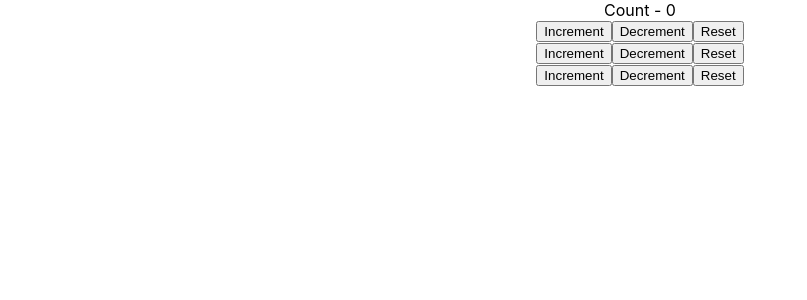
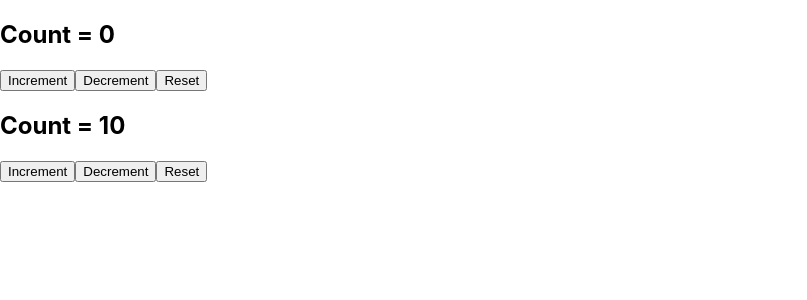
Before and after one commit to clint-gitahi/teachhooks, a React (Create React App) app: page / in a window 1280 px wide. Shown: the top 300 px of the page, without its empty margins (0-807 px from the left). Built offline with nearby package versions, Linux system fonts and the light colour scheme.

Commit message:
make a counter customerHook.

```diff
--- a/src/App.js
+++ b/src/App.js
@@ -7,42 +7,55 @@
 // import DataFetching from './Datafetching'
 // import CountReducer from './CounterReducer'
 // import CountReducerTwo from './CounterTwoReducer'
-import ComponentA from './components/ComponentA'
-import ComponentB from './components/ComponentB'
-import ComponentC from './components/ComponentC'
+// import ComponentA from './components/ComponentA'
+// import ComponentB from './components/ComponentB'
+// import ComponentC from './components/ComponentC'
+import CounterOne from './customHooks/CounterOne'
+import CounterTwo from './customHooks/CounterTwo'
 
-export const CountContext = React.createContext()
+// import DataFetchingReducer from './partTwo/DataFetchingReducer'
 
-const initialState = 0;
-const reducer = (state, action) => {
-  switch (action) {
-    case 'increment':
-      return state + 1;
-    case 'decrement':
-      return state - 1;
-    case 'reset':
-      return initialState;
-    default:
-      return state;
-  }
-}
+// export const CountContext = React.createContext()
+
+// const initialState = 0;
+// const reducer = (state, action) => {
+//   switch (action) {
+//     case 'increment':
+//       return state + 1;
+//     case 'decrement':
+//       return state - 1;
+//     case 'reset':
+//       return initialState;
+//     default:
+//       return state;
+//   }
+// }
+
+// function App() {
+
+//   const [count, dispatch] = useReducer(reducer, initialState)
+//   return (
+//     <CountContext.Provider
+//       value={{ countState: count, countDispatch: dispatch }}
+//     >
+//       <div className="App">
+
+//         Count - {count}
+//         <ComponentA />
+//         <ComponentB />
+//         <ComponentC />
+//       </div>
+//     </CountContext.Provider>
+//   );
+// }
 
 function App() {
-
-  const [count, dispatch] = useReducer(reducer, initialState)
   return (
-    <CountContext.Provider
-      value={{ countState: count, countDispatch: dispatch }}
-    >
-      <div className="App">
-
-        Count - {count}
-        <ComponentA />
-        <ComponentB />
-        <ComponentC />
-      </div>
-    </CountContext.Provider>
-  );
+    <div>
+      <CounterOne />
+      <CounterTwo />
+    </div>
+  )
 }
 
 export default App;
--- /dev/null
+++ b/src/customHooks/CounterOne.js
@@ -0,0 +1,18 @@
+import React from 'react'
+import useCounter from './useCounter'
+
+function CounterOne() {
+    // pass in the initalcount and the value to decrement or increment with.
+    const [count, increment, decrement, reset] = useCounter(0, 1)
+
+    return (
+        <div>
+            <h2>Count = {count}</h2>
+            <button onClick={increment}>Increment</button>
+            <button onClick={decrement}>Decrement</button>
+            <button onClick={reset}>Reset</button>
+        </div>
+    )
+}
+
+export default CounterOne
--- /dev/null
+++ b/src/customHooks/CounterTwo.js
@@ -0,0 +1,18 @@
+import React from 'react'
+import useCounter from './useCounter'
+
+function CounterTwo() {
+    // pass in the initalcount and the value to decrement or increment with.
+    const [count, increment, decrement, reset] = useCounter(10, 11)
+
+    return (
+        <div>
+            <h2>Count = {count}</h2>
+            <button onClick={increment}>Increment</button>
+            <button onClick={decrement}>Decrement</button>
+            <button onClick={reset}>Reset</button>
+        </div>
+    )
+}
+
+export default CounterTwo
--- /dev/null
+++ b/src/customHooks/useCounter.js
@@ -0,0 +1,20 @@
+import { useState } from 'react';
+
+function useCounter(initalCount = 0, value) {
+    const [count, setCount] = useState(initalCount)
+    const increment = () => {
+        setCount(prevCount => prevCount + value)
+    }
+
+    const decrement = () => {
+        setCount(prevCount => prevCount - value)
+    }
+
+    const reset = () => {
+        setCount(initalCount)
+    }
+
+    return [count, increment, decrement, reset]
+}
+
+export default useCounter
```
